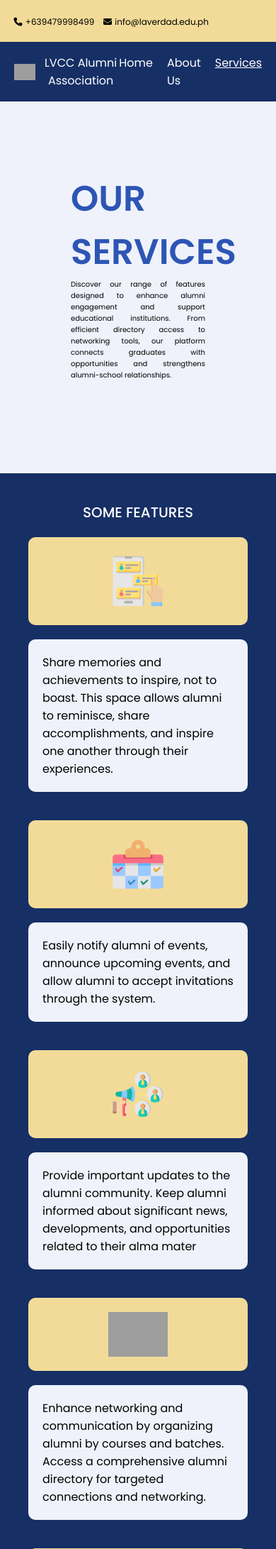
After one commit to Jaderiel/alumni-tracer, a Laravel app: page /services in a window 390 px wide. The commit adds this page. Shown: the top 2183 px of the page at 71% size. Run offline with Laravel 9, Linux system fonts and the light colour scheme; grey boxes are pictures that could not be loaded.

Commit message:
website pages

```diff
--- a/app/Http/Controllers/WebsiteController.php
+++ b/app/Http/Controllers/WebsiteController.php
@@ -10,6 +10,14 @@ class WebsiteController extends Controller
         return view("website.home");
     }
 
+    public function about() {
+        return view("website.about");
+    }
+
+    public function services() {
+        return view("website.services");
+    }
+
     public function main() {
         return view("main");
     }
--- a/public/css/site.css
+++ b/public/css/site.css
@@ -546,6 +494,172 @@ button{
     width: 670px;
     height: 400px;
 }
+
+
+@media only screen and (max-width: 1028px) {
+
+    .phone-number,
+    .email {
+        font-size: 12px;
+    }
+
+    .contact-info i{
+        font-size: 12px;
+    }
+
+
+    .social-icons {
+        display: none;
+    }
+
+    .login-button {
+        display: none;
+    }
+
+    .bg-container .right-content{
+        display: none;
+    }
+
+    .bg-container {
+        padding: 20px;
+        height: 70%;
+    }
+
+    .bg-container .right-content {
+        display: none;
+    }
+
+    .values {
+        flex-direction: column;
+        gap: 20px;
+    }
+
+    .values .val-box {
+        width: 80%;
+        margin: 0 auto;
+    }
+
+    .testimonial-row {
+        flex-direction: column;
+        gap: 20px;
+    }
+
+    .testimonial-row img {
+        display: block;
+        margin-left: auto;
+        margin-right: auto;
+        height: 100%;
+    }
+
+    .video-container iframe {
+        width: 100%;
+        height: auto;
+    }
+
+    .left-content {
+        margin: 2px;
+        margin-right: -250px;
+    }
+
+    .left-content h2 {
+        font-size: 30px;
+    }
+
+    .right-content {
+        overflow: hidden ;
+        margin-left: auto;
+        text-align: right;
+        height: 50px;
+        width: 40%;
+        }
+
+    .right-content img {
+        width: 70%;
+        margin: 10px;
+        }
+
+    .values .val-box {
+        margin-left: 0;
+        width: 40%;
+    }
+
+    .offer-container {
+        margin-left: 20px;
+        margin-right: 20px;
+        flex-wrap: wrap;
+        justify-content: center;
+    }
+    .offer {
+        width: 45%;
+        margin: 10px;
+
+    }
+
+    .values{
+        background-color: #162F65;
+        padding: 30px 30px 30px;
+        display: flex;
+        gap: 30px;
+        align-items: center;
+        flex-wrap: wrap;
+    }
+
+    .values .val-box {
+        position: relative;
+        width: 100%;
+        padding: 10px 10px;
+        display: flex;
+        justify-content: flex-start;
+        align-items: center;
+        background-color: #ffffff;
+        border-radius: 5px;
+        transition: background-color 0.3s, transform 0.3s;
+    }
+
+    .values .val-box i{
+        margin-left: 10px;
+        margin-top: -1px;
+    }
+
+    .values .val-box h3{
+        color: #000;
+        margin-left: 20px;
+    }
+
+    .values .val-box:hover {
+        background-color: #EFF2FB;
+        transform: scale(1.05);
+    }
+
+    .offer {
+    background-color: #EFF2FB;
+    width: 300px;
+    height: 350px;
+    text-align: center;
+    padding: 15px;
+    border-radius: 20px;
+    display: flex;
+    flex-direction: column;
+    justify-content: center;
+    align-items: center;
+    overflow: hidden;
+    transition: transform 0.3s ease;
+}
+
+}
+
+@media only screen and (max-width: 480px) {
+    .offer-container {
+        margin-left: 10px;
+        margin-right: 10px;
+    }
+    .offer {
+        width: 90%;
+        margin: 10px;
+    }
+}
+
+
 
 /* ABOUT PAGE */
 
@@ -899,6 +1080,84 @@ button{
 }
 
 
+@media only screen and (max-width: 1028px) {
+    .service-adj p {
+        margin-right: 0;
+    }
+
+    .wrapper {
+        flex-direction: column;
+        margin-left: 20px;
+        margin-right: 20px;
+    }
+
+    .left {
+        width: 100%;
+        margin: 0;
+        margin-bottom: 20px;
+    }
+
+    .left img {
+        /* width: 50%; */
+        height: auto;
+        margin: 0 auto;
+    }
+
+    .right {
+        margin: 0;
+    }
+
+    .feature h2 {
+        padding: 20px;
+    }
+
+    .row-service {
+        flex-direction: column;
+        align-items: center;
+    }
+
+    .column-service {
+        padding: 20px;
+        text-align: center;
+    }
+
+    .column-service img {
+        display: block;
+        margin: 0 auto;
+        width: 100%;
+        max-width: 300px;
+        margin-bottom: 20px;
+    }
+
+    .column-service p {
+        text-align: justify;
+    }
+}
+
+
+@media only screen and (max-width: 480px) {
+    .service-adj{
+        font-size: 10px;
+    }
+
+    .feature h2 {
+        font-size: 20px;
+    }
+
+    .left img {
+        width: 40%;
+    }
+
+    .right p {
+        padding: 20px;
+    }
+
+    .column-service img {
+        margin: 10px auto;
+    }
+}
+
+
 .footer {
     background-color: #162F65;
     padding: 20px 0;
--- /dev/null
+++ b/resources/views/website/services.blade.php
@@ -0,0 +1,153 @@
+<html lang="en">
+<head>
+    <meta charset="UTF-8">
+    <meta name="viewport" content="width=device-width, initial-scale=1.0">
+    <title>Alumni Website Services</title>
+    <link rel="stylesheet" href="https://cdnjs.cloudflare.com/ajax/libs/font-awesome/5.15.2/css/all.min.css" />
+    <link rel="stylesheet" href="https://cdnjs.cloudflare.com/ajax/libs/font-awesome/6.5.1/css/all.min.css" />
+    <link href="https://fonts.googleapis.com/icon?family=Material+Icons" rel="stylesheet">
+    <link rel="stylesheet" href="{{ asset('css/site.css') }}">
+</head>
+<body>
+
+    <header class="combined-header">
+        <div class="header-left">
+            <div class="contact-info">
+                <i class="fas fa-phone"></i>
+                <span class="phone-number">+639479998499</span>
+                &nbsp;
+                <i class="fas fa-envelope"></i>
+                <span class="email">info@laverdad.edu.ph</span>
+            </div>
+        </div>
+        <div class="header-right">
+            <div class="social-icons">
+                <a href="https://www.facebook.com/lvcc.apalit"><img src="{{ asset('images/website-images/fb.png') }}" alt="Facebook"></a>
+                <a href="https://app.laverdad.edu.ph"><img src="{{ asset('images/website-images/google.png') }}" alt="Google"></a>
+            </div>
+        </div>
+    </header>
+
+    <div class="container">
+        <div class="big-header">
+            <div class="logo">
+                <img src="{{ asset('images/website-images/lvcc_logo.png') }}" alt="Logo">
+                <span class="logo-name">LVCC Alumni
+                    Association</span>
+            </div>
+            <nav class="navigation">
+                <ul>
+                    <li><a href="{{ route('website.show') }}">Home</a></li>
+                    <li><a href="{{ route('about.show') }}">About Us</a></li>
+                    <li><a href="{{ route('services.show') }}" class="active">Services</a></li>
+                </ul>
+            </nav>
+            <div class="login-button">
+                <a href="{{ route('login.show') }}">Login</a>
+            </div>
+        </div>
+
+        <div class="services">
+            <div class="service-adj">
+                <h2>OUR SERVICES</h2>
+                 <P>Discover our range of features designed to enhance alumni engagement and support educational institutions. From efficient directory access to networking tools, our platform connects graduates with opportunities and strengthens alumni-school relationships.</P>
+            </div>
+        </div>
+
+        <div class="div-feature">
+
+        </div>
+        <div class="feature">
+            <h2>SOME FEATURES</h2>
+
+            <div class="wrapper">
+                <div class="left">
+                    <img src="{{ asset('images/website-images/forum-icon.png') }}" alt="" title="FORUM">
+                </div>
+                <div class="right">
+                    <p>Share memories and achievements to inspire, not to boast. This space allows alumni to reminisce, share accomplishments, and inspire one another through their experiences.</p>
+                </div>
+            </div>
+
+            <div class="wrapper">
+                <div class="left">
+                    <img src="{{ asset('images/website-images/event-icon.png') }}" alt="" title="EVENT">
+                </div>
+                <div class="right">
+                    <p>Easily notify alumni of events, announce upcoming events, and allow alumni to accept invitations through the system.</p>
+                </div>
+            </div>
+
+            <div class="wrapper">
+                <div class="left">
+                    <img src="{{ asset('images/website-images/annmnt-icon.png') }}" alt="" title="ANNOUNCEMENT">
+                </div>
+                <div class="right">
+                    <p>Provide important updates to the alumni community. Keep alumni informed about significant news, developments, and opportunities related to their alma mater</p>
+                </div>
+            </div>
+
+            <div class="wrapper">
+                <div class="left">
+                    <img src="{{ asset('images/website-images/alumni-icon.png') }}" alt="" title="ALUMNI COMMUNITY">
+                </div>
+                <div class="right">
+                    <p>Enhance networking and communication by organizing alumni by courses and batches. Access a comprehensive alumni directory for targeted connections and networking.</p>
+                </div>
+            </div>
+
+            <div class="wrapper">
+                <div class="left">
+                    <img src="{{ asset('images/website-images/job-iconn.png') }}" alt="" title="JOB OPPORTUNITIES">
+                </div>
+                <div class="right">
+                    <p>Connect alumni with job openings and career opportunities. Explore job listings offered to alumni, with options to both apply for positions and post job opportunities within the community.</p>
+                </div>
+            </div>
+
+            <div class="wrapper">
+                <div class="left">
+                    <img src="{{ asset('images/website-images/gallery-icon.png') }}" alt="" title="GALLERY">
+                </div>
+                <div class="right">
+                    <p>Share memories from college days, organized by courses. Browse through a collection of photos and memories from alumni's college experiences, conveniently grouped by courses.
+                    </p>
+                </div>
+            </div>
+
+            <div class="wrapper">
+                <div class="left">
+                    <img src="{{ asset('images/website-images/analytics-icon.png') }}" alt="" title="ANALYTICS">
+                </div>
+                <div class="right">
+                    <p>Provide insights into the alumni community's size, growth, and engagement. Gain valuable data on the number of alumni within the system, graduation trends, event participation rates, and other key metrics to inform strategic decisions and measure community engagement.
+                    </p>
+                </div>
+            </div>
+        </div>
+
+        <div class="row-service">
+            <div class="column-service">
+                <img src="{{ asset('images/website-images/system-cover.png') }}" alt="Image">
+            </div>
+            <div class="column-service p">
+                <p>From accessing a detailed dashboard to browsing through our extensive alumni list, discovering job opportunities, viewing memorable moments in our gallery, engaging in meaningful discussions on our forum, and staying updated with exciting event announcements – our platform offers it all. <strong>Join us now!</strong> </p>
+            </div>
+        </div>
+
+
+
+
+
+        <footer class="footer">
+            <div class="footer-content">
+                <img src="{{ asset('images/website-images/lvcc_logo.png') }}" alt="Logo">
+                <p class="footer-name">LVCC Alumni
+                    Association</p>
+            </div>
+        </footer>
+    </div>
+
+
+</body>
+</html>
--- a/routes/web.php
+++ b/routes/web.php
@@ -27,6 +27,8 @@ Route::post('/login', 'App\Http\Controllers\Auth\LoginController@login')->name('
 Route::post('/logout', 'App\Http\Controllers\Auth\LoginController@logout')->name('logout');
 
 Route::get('/home', [WebsiteController::class, 'index'])->name('website.show');
+Route::get('/about', [WebsiteController::class, 'about'])->name('about.show');
+Route::get('/services', [WebsiteController::class, 'services'])->name('services.show');
 Route::get('/main', [WebsiteController::class, 'main'])->name('main');
 
 Route::get('/forgot-password', [ForgotPasswordController::class, 'showForgotPasswordForm'])->name('password.request');
```
Also changed, not shown: other parts of public/css/site.css (+79 -64 lines), resources/views/website/about.blade.php (added, +110 -0 lines), resources/views/website/home.blade.php (+4 -4 lines).
